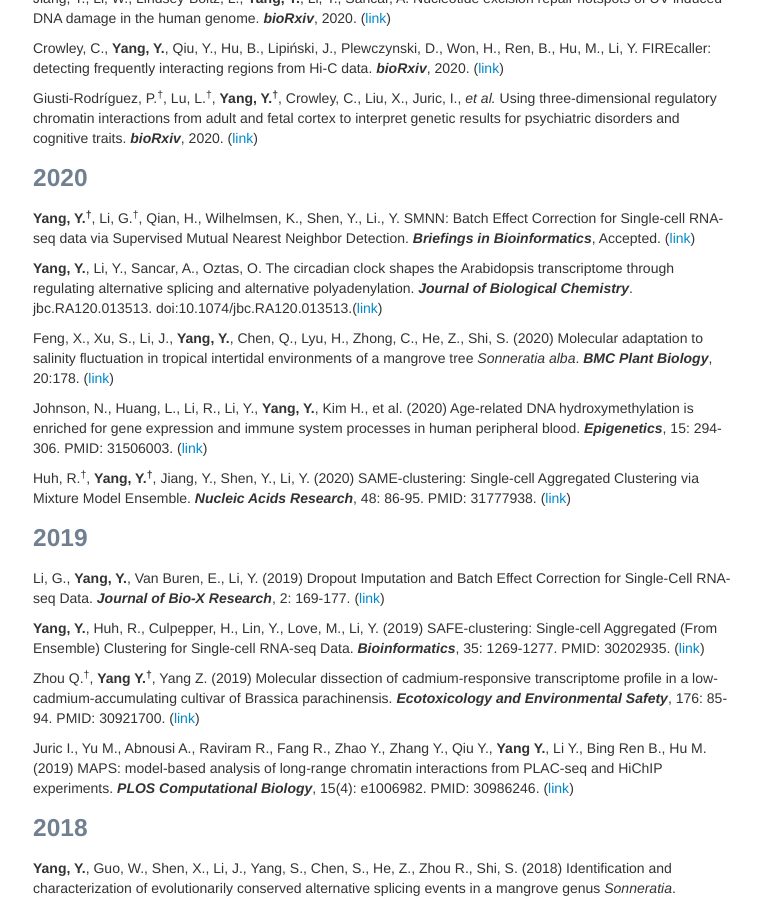
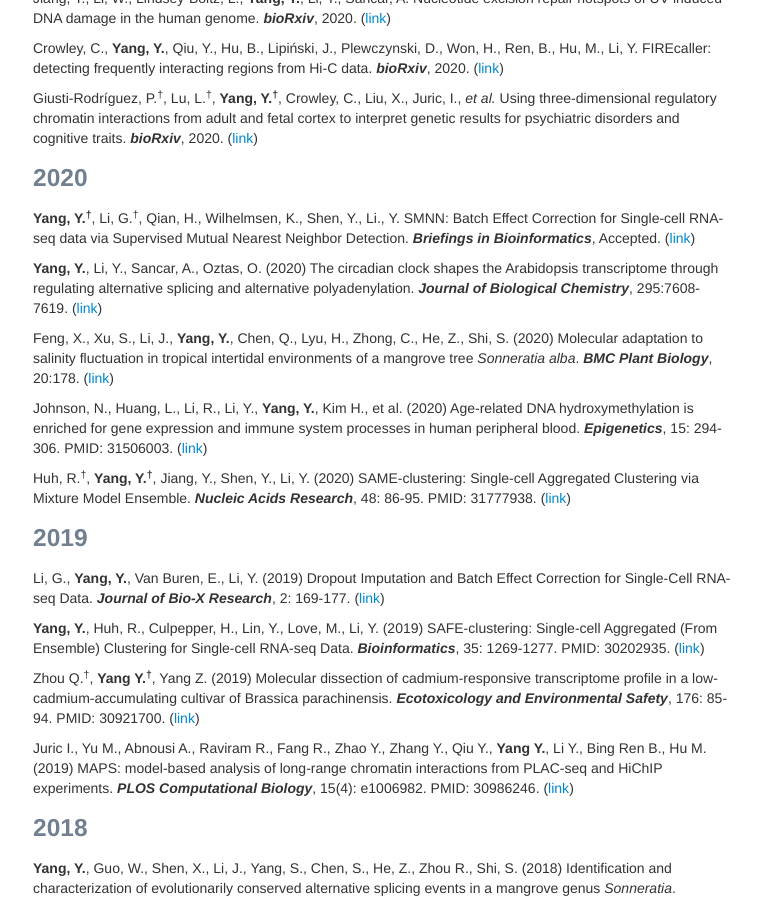
Before and after one commit to yycunc/yycunc.github.io, a Jekyll site: the page built from pages/pubs.md, in a window 1280 px wide and 900 px high, scrolled down 306 px. Shown: the whole window, without its empty margins (257-1018 px from the left). Built offline with Jekyll 4.4.1, drawn with Linux system fonts in a browser that asks for light colours.

Commit message:
Update pubs.md

```diff
--- a/pages/pubs.md
+++ b/pages/pubs.md
@@ -25,7 +25,7 @@ Giusti-Rodríguez, P.<sup>&dagger;</sup>, Lu, L.<sup>&dagger;</sup>, **Yang, Y.<
 
 **Yang, Y.<sup>&dagger;</sup>**, Li, G.<sup>&dagger;</sup>, Qian, H., Wilhelmsen, K., Shen, Y., Li., Y. SMNN: Batch Effect Correction for Single-cell RNA-seq data via Supervised Mutual Nearest Neighbor Detection. ***Briefings in Bioinformatics***, Accepted. ([link](https://www.biorxiv.org/content/10.1101/672261v2.abstract))
 
-**Yang, Y.**, Li, Y., Sancar, A., Oztas, O. The circadian clock shapes the Arabidopsis transcriptome through regulating alternative splicing and alternative polyadenylation. ***Journal of Biological Chemistry***. jbc.RA120.013513. doi:10.1074/jbc.RA120.013513.([link](https://www.jbc.org/content/early/2020/04/17/jbc.RA120.013513.short))
+**Yang, Y.**, Li, Y., Sancar, A., Oztas, O. (2020) The circadian clock shapes the Arabidopsis transcriptome through regulating alternative splicing and alternative polyadenylation. ***Journal of Biological Chemistry***, 295:7608-7619. ([link](https://www-jbc-org.libproxy.lib.unc.edu/content/295/22/7608))
 
 Feng, X., Xu, S., Li, J., **Yang, Y.**, Chen, Q., Lyu, H., Zhong, C., He, Z., Shi, S. (2020) Molecular adaptation to salinity fluctuation in tropical intertidal environments of a mangrove tree *Sonneratia alba*. ***BMC Plant Biology***, 20:178. ([link](https://bmcplantbiol.biomedcentral.com/articles/10.1186/s12870-020-02395-3))
 
```
